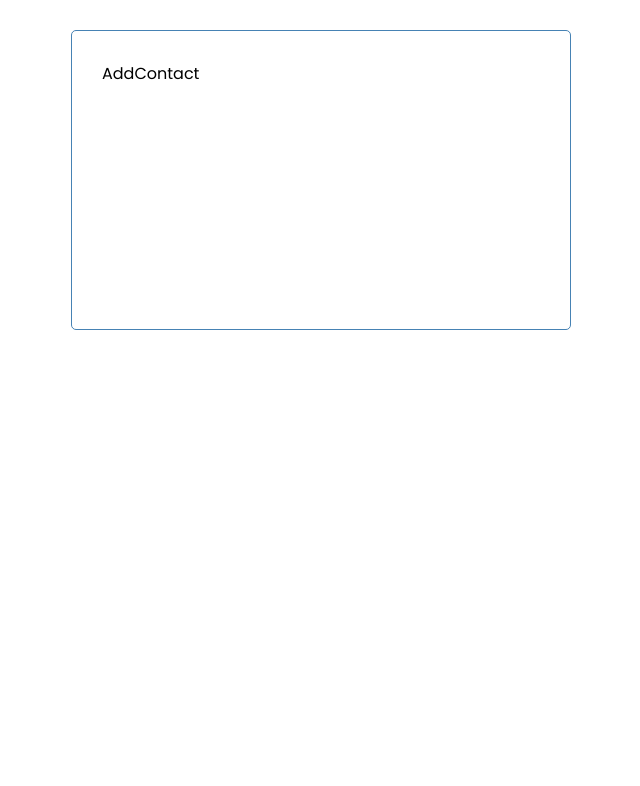
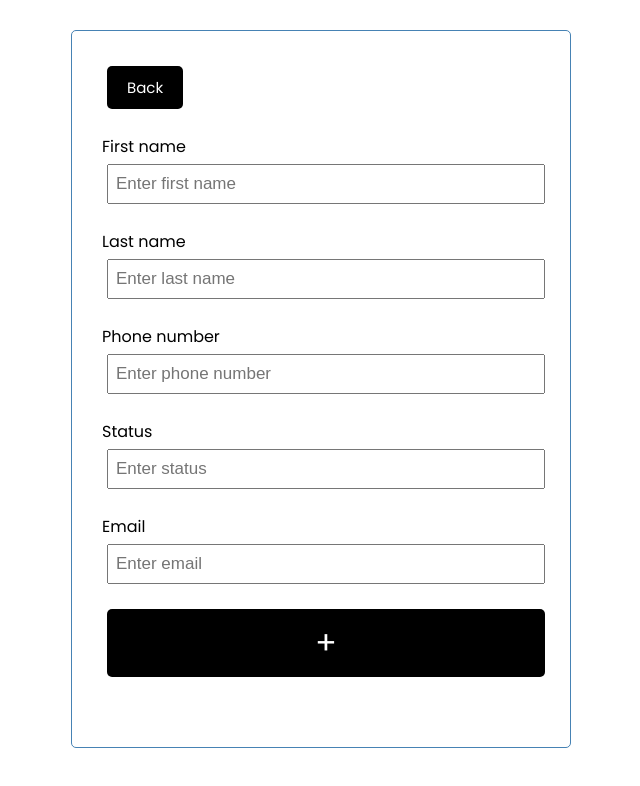
Before and after one commit to Christopher-Yammine/AddressBook-nodeReact, a React (Create React App) app in the folder frontend-react/: page /addcontact in a window 1280 px wide. Shown: the top 786 px of the page, without its empty margins (319-959 px from the left). Built offline with nearby package versions, Linux system fonts and the light colour scheme.

Commit message:
adding register form, and filter to contact

```diff
--- a/frontend-react/public/index.html
+++ b/frontend-react/public/index.html
@@ -15,6 +15,9 @@
       user's mobile device or desktop. See https://developers.google.com/web/fundamentals/web-app-manifest/
     -->
     <link rel="manifest" href="%PUBLIC_URL%/manifest.json" />
+    <link rel="preconnect" href="https://fonts.googleapis.com">
+<link rel="preconnect" href="https://fonts.gstatic.com" crossorigin>
+<link href="https://fonts.googleapis.com/css2?family=Orbitron&display=swap" rel="stylesheet">
     <!--
       Notice the use of %PUBLIC_URL% in the tags above.
       It will be replaced with the URL of the `public` folder during the build.
--- a/frontend-react/src/App.js
+++ b/frontend-react/src/App.js
@@ -1,10 +1,10 @@
-import logo from './logo.svg';
 import './App.css';
 import { BrowserRouter, Routes, Route } from "react-router-dom";
 
 import Login from './components/Login';
 import Contacts from './components/Contacts';
 import AddContact from './components/AddContact';
+import Register from './components/Register';
 
 const { default: axios } = require("axios");
 function App() {
@@ -37,7 +37,7 @@ function App() {
         <Route path="/" element={<div className='container'><Login onPressed={checkcreds} /></div>}></Route>
         <Route path="/contact" element={<div className='container'><Contacts /></div>}></Route>
         <Route path="/addcontact" element={<div className='container'><AddContact /></div>}></Route>
-
+        <Route path="/register" element={<div className='container'><Register /></div>}></Route>
       </Routes>
     </BrowserRouter >
 
--- a/frontend-react/src/components/AddContact.js
+++ b/frontend-react/src/components/AddContact.js
@@ -1,9 +1,107 @@
+import axios from 'axios';
 import React from 'react'
+import { useNavigate } from 'react-router-dom';
+import { useState } from 'react'
+const AddContact = () => {
+    const navigate = useNavigate();
+    const [firstName, setfirstname] = useState("");
+    const [LastName, setlastname] = useState("")
+    const [phoneNumber, setphoneNumber] = useState("")
+    const [status, setstatus] = useState("")
+    const [email, setemail] = useState("")
+    function addCont() {
+        let data = {
+            firstName: firstName,
+            lastName: LastName,
+            phoneNumber: phoneNumber,
+            status: status,
+            email: email,
+            user: localStorage.getItem("userId"),
+            location: { longitude: "1231412", latitude: "12312312" }
+        }
+        axios({
+            method: 'post',
+            url: 'http://127.0.0.1:3000/api/contact/addContact',
+            data: data
+        }).then(function (response) {
+            if (response.data) {
+                window.location.href = '/contact'
+            }
+        })
+    }
 
-const AddContact = () => {
-  return (
-    <div>AddContact</div>
-  )
+    return (
+
+        <div>
+            <div>
+                <button className='btn' onClick={(e) => {
+                    navigate('/contact');
+                }}>Back</button>
+            </div>
+
+            <form className='add-form' onSubmit={onsubmit}>
+                <div className='form-control'>
+                    <label>First name</label>
+                    <input
+                        type='text'
+                        placeholder='Enter first name'
+                        onChange={(e) => {
+                            setfirstname(e.currentTarget.value)
+                        }
+
+                        }
+
+                    ></input>
+                </div>
+                <div className='form-control'>
+                    <label>Last name</label>
+                    <input
+                        type='text'
+                        placeholder='Enter last name'
+                        onChange={(e) => {
+                            setlastname(e.currentTarget.value)
+                        }
+
+                        }
+                    ></input>
+                </div>
+                <div className='form-control'>
+                    <label>Phone number</label>
+                    <input
+                        type='text'
+                        placeholder='Enter phone number' onChange={(e) => {
+                            setphoneNumber(e.currentTarget.value)
+                        }
+
+                        }
+                    ></input>
+                </div>
+                <div className='form-control'>
+                    <label>Status</label>
+                    <input
+                        type='text'
+                        placeholder='Enter status'
+                        onChange={(e) => {
+                            setstatus(e.currentTarget.value)
+                        }
+
+                        }></input>
+                </div>
+                <div className='form-control'>
+                    <label>Email</label>
+                    <input
+                        type='text'
+                        placeholder='Enter email'
+                        onChange={(e) => {
+                            setemail(e.currentTarget.value)
+                        }
+
+                        }></input>
+                </div>
+                <button className='btn btn-block btn-add' type='button' onClick={addCont}>+</button>
+            </form>
+        </div>
+    )
 }
 
 export default AddContact
--- a/frontend-react/src/components/Contacts.js
+++ b/frontend-react/src/components/Contacts.js
@@ -1,18 +1,34 @@
 import React from 'react';
 import { useEffect, useState } from 'react';
+import { useNavigate } from "react-router-dom";
 const { default: axios } = require("axios");
 const Contacts = () => {
+
+    const navigate = useNavigate();
     const [showContacts, setContact] = useState([]);
-    const [showAdd, setAdd] = useState(false);
+    let initArr = [];
+    function filterArr(e) {
+        console.log(e);
+        if (e == "") {
+            getContacts();
+        } else {
+            setContact(showContacts.filter(contact => contact.firstName.includes(e)))
+        }
+
+    }
+    function logout() {
+        window.location.href = '/'
+        localStorage.clear();
+    }
     function getContacts() {
         let data = { userId: localStorage.getItem("userId") }
-        console.log(localStorage.getItem("userId"));
+
         axios({
             method: 'post',
             url: 'http://127.0.0.1:3000/api/contact/getByid',
             data: data
         }).then(function (response) {
-            console.log(response);
+            initArr = response.data;
             setContact(response.data);
 
 
@@ -23,20 +39,39 @@ const Contacts = () => {
     return (
         <div className='contactsContainer'>
             <div>
+                <button type='button' className='logOut btn-block' onClick={logout}>Log out</button>
+            </div>
+            <div>
                 <button type='button' className='btn btn-block' onClick={(e) => {
-                    setAdd(!showAdd);
-                    console.log(showAdd);
-                    console.log(showContacts.map((contact) => { return contact._id }));
+                    navigate('/addcontact');
                 }}>Add contact</button>
+            </div>
+            <div className='form-control'>
+                <label>Filter</label>
+                <input
+                    type='text'
+                    placeholder='enter keyword'
+                    onChange={(e) => {
+                        filterArr(e.currentTarget.value)
+                    }}
+                ></input>
             </div>
             {showContacts.map((contact) => {
                 return (
                     <div className='contactDiv' key={contact._id}>
                         <div className='contactName'>
+                            <div>
+                                {contact.firstName} {contact.lastName}
+                            </div>
+                            <div className='status'>
+                                {contact.status}
+                            </div>
+                        </div>
+                        <div className='contactName'>
+                            <div className='phoneNumber' >{contact.phoneNumber}</div>
+                            <div className='email'>{contact.email}</div>
+                        </div>
 
-                            {contact.firstName} {contact.lastName}
-                        </div>
-                        <div className='phoneNumber' >{contact.phoneNumber}</div>
                     </div>)
             })}</div>
     )
--- /dev/null
+++ b/frontend-react/src/components/Register.js
@@ -0,0 +1,64 @@
+import axios from 'axios';
+import React from 'react'
+import { useState } from 'react'
+const Register = () => {
+    const [name, setName] = useState("");
+    const [email, setEmail] = useState("");
+    const [password, setPass] = useState("");
+
+    function register() {
+        let data = {
+            name: name,
+            email: email,
+            password: password
+        }
+        axios({
+            method: 'post',
+            url: 'http://127.0.0.1:3000/api/user/register',
+            data: data
+        }).then(function (response) {
+            console.log(response);
+            if (response.data) {
+                window.location.href = '/'
+            }
+        })
+    }
+
+    return (
+        <form className='add-form' onSubmit={onsubmit}>
+            <div className='form-control'>
+                <label>Name</label>
+                <input
+                    type='text'
+                    placeholder='Enter you name here'
+                    onChange={(e) => {
+                        setName(e.currentTarget.value);
+                    }}
+                ></input>
+            </div>
+            <div className='form-control'>
+                <label>Email</label>
+                <input
+                    type='text'
+                    placeholder='enter email'
+                    onChange={(e) => {
+                        setEmail(e.currentTarget.value);
+                    }}
+                ></input>
+            </div>
+            <div className='form-control'>
+                <label>password</label>
+                <input
+                    type='password'
+                    placeholder='enter password'
+                    onChange={(e) => {
+                        setPass(e.currentTarget.value);
+                    }}></input>
+            </div>
+            <button type='button' className='logOut btn-block' onClick={register}>Register</button>
+
+        </form>
+    )
+}
+
+export default Register
--- a/frontend-react/src/index.css
+++ b/frontend-react/src/index.css
@@ -117,3 +117,36 @@ footer {
   margin: 20px;
   padding: 20px;
 }
+
+.btn-add {
+  font-size: 24pt;
+
+}
+
+.contactName {
+  display: flex;
+  justify-content: space-between;
+}
+
+.status {
+  color: rgb(190, 190, 190)
+}
+
+.email {
+  font-family: 'Orbitron', sans-serif;
+  font-weight: bold;
+}
+
+.logOut{
+  display: inline-block;
+  background: rgb(117, 117, 117);
+  color: #fff;
+  border: none;
+  padding: 10px 20px;
+  margin: 5px;
+  border-radius: 5px;
+  cursor: pointer;
+  text-decoration: none;
+  font-size: 15px;
+  font-family: inherit;
+}
```
Also changed, not shown: frontend-react/src/components/Login.js (+7 -1 lines), 2 other files (tests, documents, lock files or other folders).
